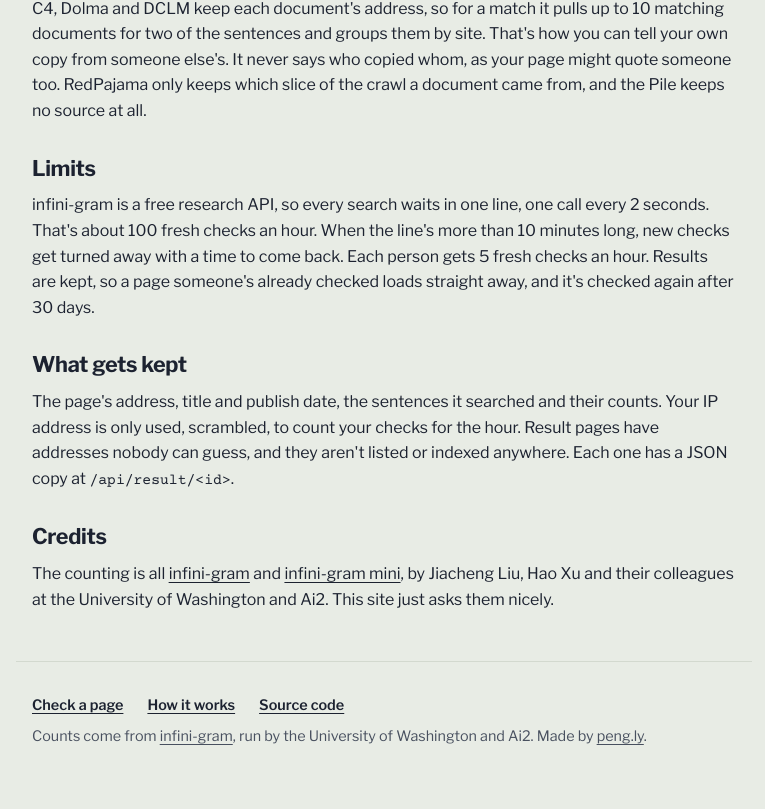
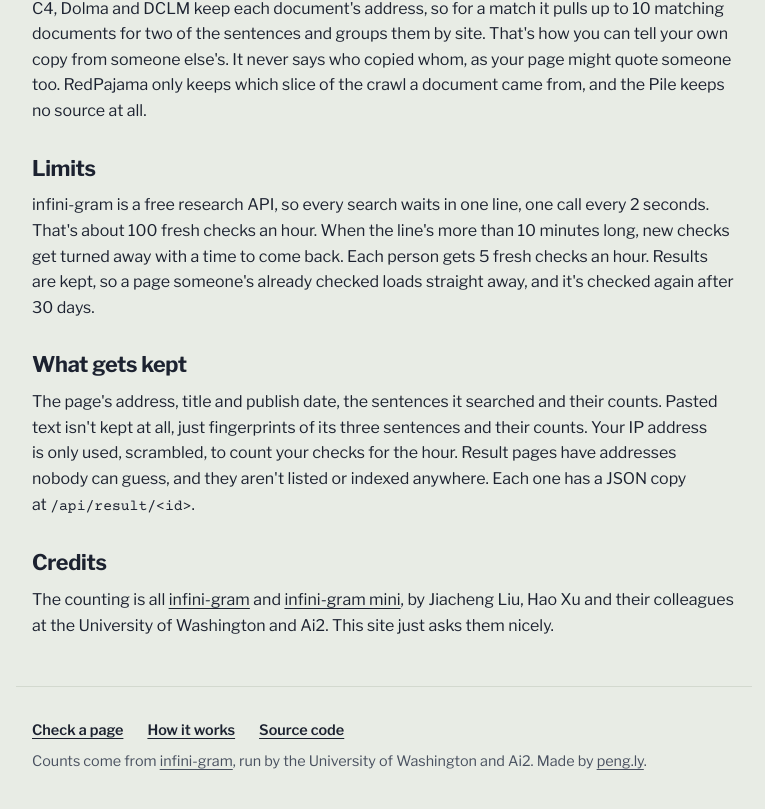
Before and after one commit to NotAFlightRisk/haveibeentrainedon, a SvelteKit app: page /about in a window 1280 px wide. Shown: the part 1639-2448 px from the top of the page, without its empty margins (256-1021 px from the left). Built offline with nearby package versions, Linux system fonts and the light colour scheme.

Commit message:
docs: say what paste mode keeps

```diff
--- a/src/routes/about/+page.svelte
+++ b/src/routes/about/+page.svelte
@@ -104,8 +104,9 @@
   <section>
     <h2>What gets kept</h2>
     <p>
-      The page's address, title and publish date, the sentences it searched and their counts. Your
-      IP address is only used, scrambled, to count your checks for the hour. Result pages have
+      The page's address, title and publish date, the sentences it searched and their counts. Pasted
+      text isn't kept at all, just fingerprints of its three sentences and their counts. Your IP
+      address is only used, scrambled, to count your checks for the hour. Result pages have
       addresses nobody can guess, and they aren't listed or indexed anywhere. Each one has a JSON
       copy at <code>/api/result/&lt;id&gt;</code>.
     </p>
```
